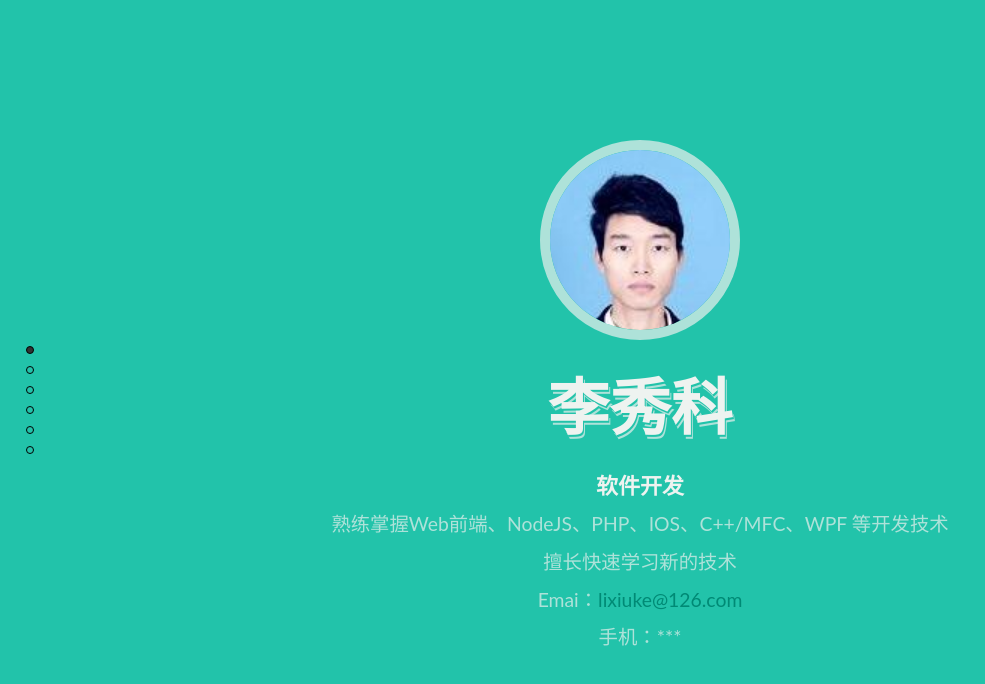
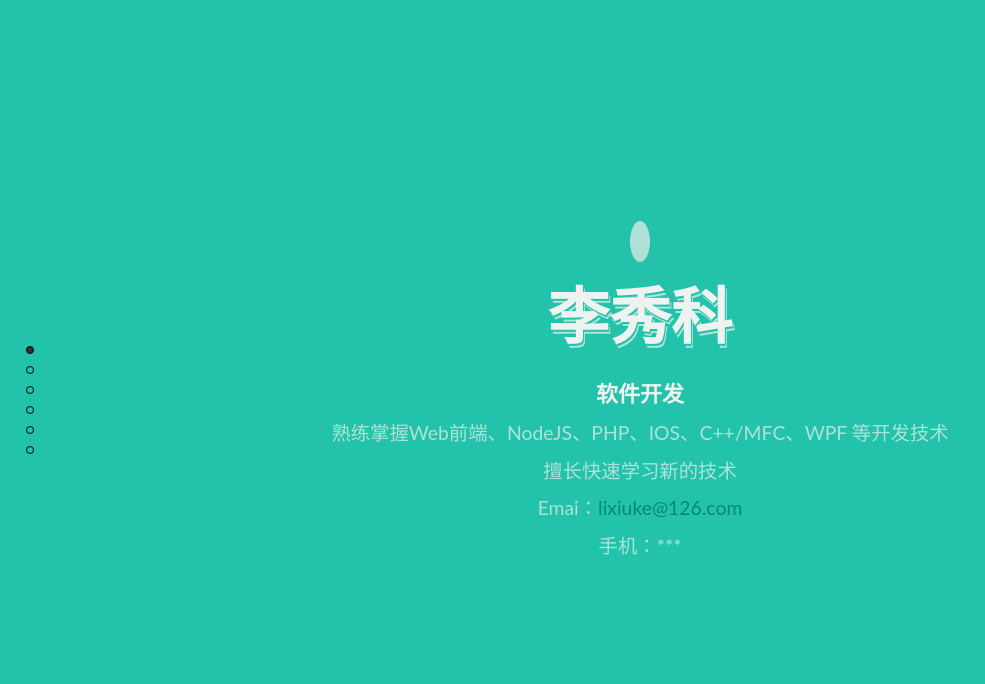
Before and after one commit to lixiuke/lixiuke.github.io, a website: page index.html in a window 1280 px wide. Shown: the whole page, without its empty margins (0-985 px from the left). Drawn offline with nearby package versions, Linux system fonts and the light colour scheme.

Commit message:
2020-04-22

```diff
--- a/index.html
+++ b/index.html
@@ -14,7 +14,8 @@
 <body>
 <div id="pagepiling">
     <div class="section center" id="home">
-        <img id="avatar" src="img/avatar.jpg"/>
+<!--        <img id="avatar" src="img/avatar.jpg"/>-->
+        <di id="avatar" style="background-color: gray;"></di>
         <h1 id="title">李秀科</h1>
         <p id="subtitle"></p>
         <h4>软件开发</h4>
@@ -123,7 +124,7 @@
     <div class="section center">
         <h1>工作经历</h1>
         <h2>2010年至今，供职于</h2>
-        <h2><a href="http://www.ds.net.cn" target="_blank">东方盛行电子责任有限公司</a></h2>
+        <h2><a href="http://www.ds.net.cn" target="_blank">成都***公司</a></h2>
         <p>开发了多个系统</p>
         <p>涉及的技术有：Web前端/后台、NodeJS、PHP、IOS、C++/MFC、WPF 等</p>
     </div>
```
